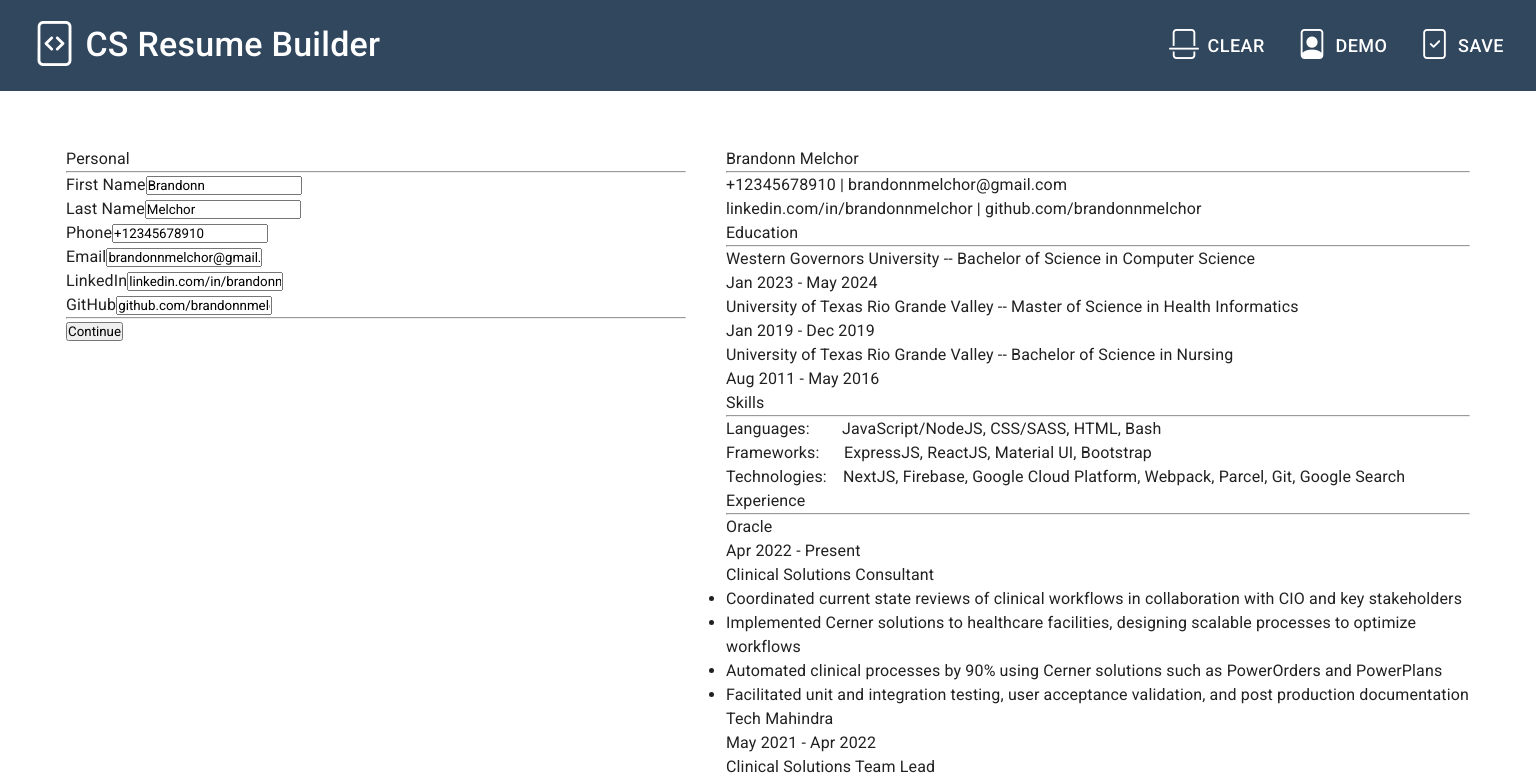
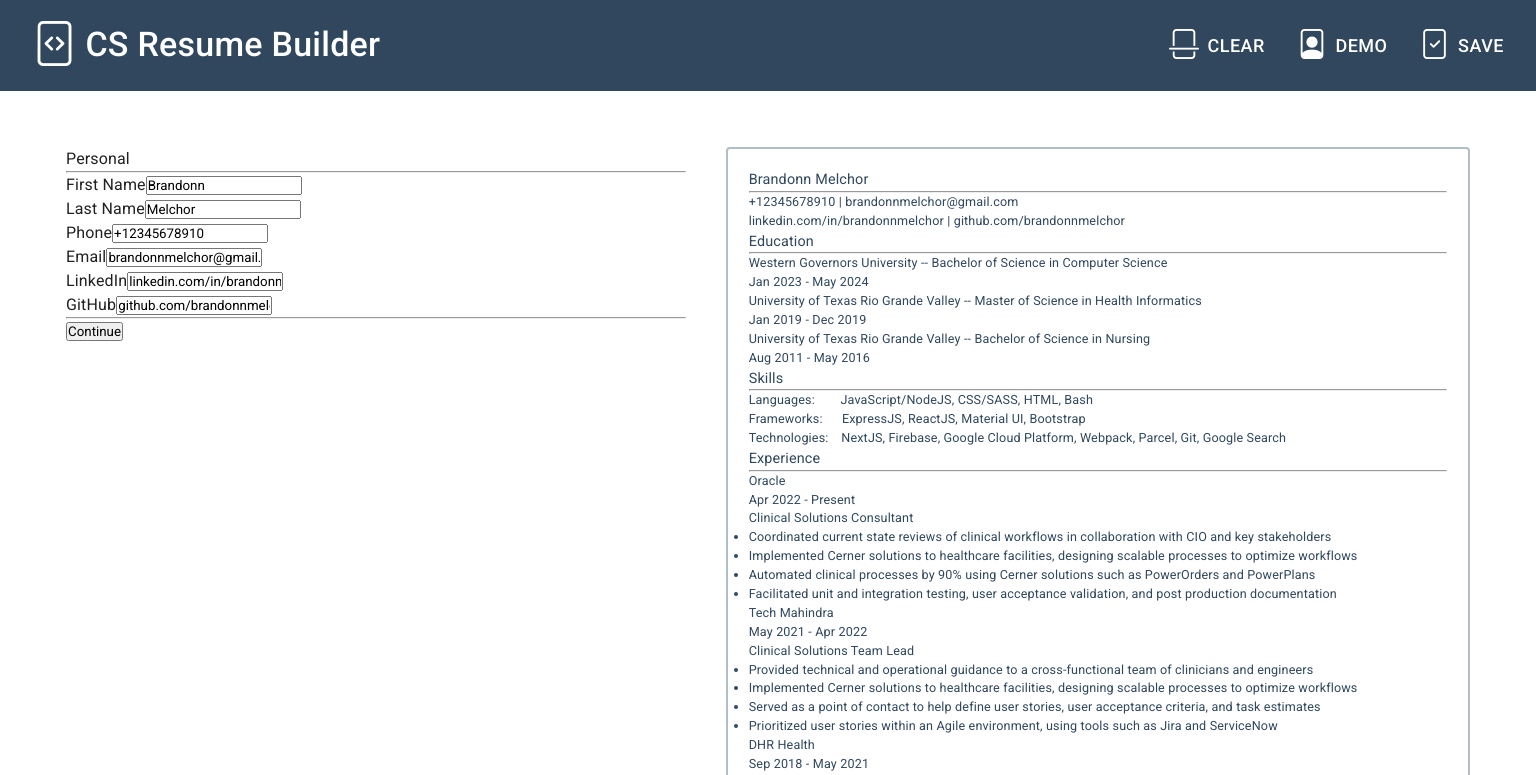
Before and after one commit to brandonnmelchor/resume-builder, a React (Create React App) app: page / in a window 1536 px wide. Shown: the top 775 px of the page. Built offline with nearby package versions, Linux system fonts and the light colour scheme.

Commit message:
update resume styles

```diff
--- a/src/components/Resume.js
+++ b/src/components/Resume.js
@@ -6,6 +6,8 @@ import ExperienceResume from "./resume_components/ExperienceResume";
 import ProjectsResume from "./resume_components/ProjectsResume";
 
 import Grid from "@mui/material/Grid";
+import Paper from "@mui/material/Paper";
+import { blueGrey } from "@mui/material/colors";
 
 export default class Resume extends React.Component {
   componentDidMount() {
@@ -17,12 +19,14 @@ export default class Resume extends React.Component {
     const { personal, education, skills, experience, projects } = this.props.resume;
 
     return (
-      <Grid item lg={6} className="card col-12 col-xl-6 user-select-none" sx={{ ml: 5, aspectRatio: "1 / 1.3" }} id="resume">
-        <PersonalResume personal={personal} />
-        <EducationResume education={education} />
-        <SkillsResume skills={skills} />
-        <ExperienceResume experience={experience} />
-        <ProjectsResume projects={projects} />
+      <Grid item lg={6} sx={{ ml: 5, userSelect: "none", aspectRatio: "1 / 1.3" }}>
+        <Paper id="resume" variant="outlined" sx={{ color: "primary.main", borderColor: blueGrey[200], borderWidth: 2 }}>
+          <PersonalResume personal={personal} />
+          <EducationResume education={education} />
+          <SkillsResume skills={skills} />
+          <ExperienceResume experience={experience} />
+          <ProjectsResume projects={projects} />
+        </Paper>
       </Grid>
     );
   }
--- a/src/styles/old.css
+++ b/src/styles/old.css
@@ -1,31 +1,3 @@
-@media (min-width: 1200px) {
-  #resume {
-    padding: 15.7px;
-  }
-
-  .resume-header {
-    font-size: 10.9px;
-  }
-
-  .resume-content {
-    font-size: 9.6px;
-  }
-}
-
-@media (min-width: 1400px) {
-  #resume {
-    padding: 18.2px;
-  }
-
-  .resume-header {
-    font-size: 12.7px;
-  }
-
-  .resume-content {
-    font-size: 11.1px;
-  }
-}
-
 .resume-dates {
   width: 120px;
 }
--- a/src/styles/styles.css
+++ b/src/styles/styles.css
@@ -16,3 +16,31 @@
   flex-direction: column;
   justify-content: center;
 }
+
+@media (min-width: 1200px) {
+  #resume {
+    padding: 15.9px;
+  }
+
+  .resume-header {
+    font-size: 11.1px;
+  }
+
+  .resume-content {
+    font-size: 9.7px;
+  }
+}
+
+@media (min-width: 1536px) {
+  #resume {
+    padding: 20.7px;
+  }
+
+  .resume-header {
+    font-size: 14.4px;
+  }
+
+  .resume-content {
+    font-size: 12.6px;
+  }
+}
```
